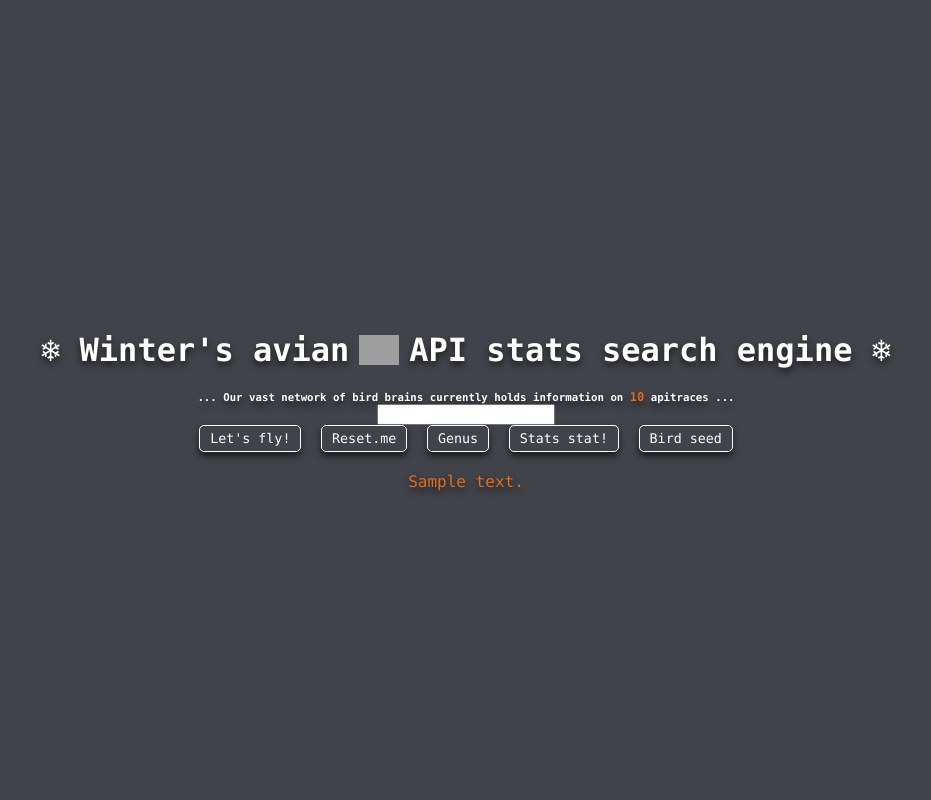
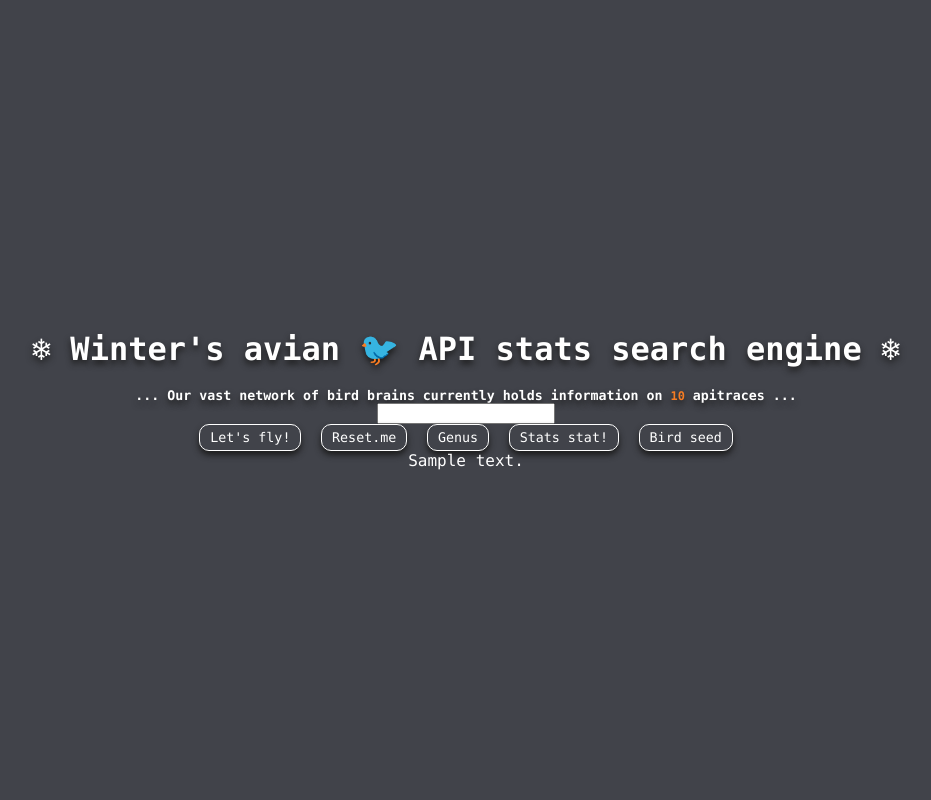
Before and after one commit to WinterSnowfall/tracestats, a Django app: template django/tracestats/templates/home.html in a window 1280 px wide. Shown: the whole page, without its empty margins (174-1105 px from the left). Run offline with Django 4.2, Linux system fonts and the light colour scheme; the template is opened without the code that fills it: most values are stand-ins (such as "Sample title", 1, 10 or a date in 2020); form fields are guessed from the names that the template uses; grey boxes are pictures that could not be loaded.

Commit message:
Adjust visual style and link functionality

```diff
--- a/django/tracestats/static/global.css
+++ b/django/tracestats/static/global.css
@@ -3,13 +3,16 @@
 }
 
 body, html {
-    height: 100vh;
     margin: 0;
     background-color: #41434a;
     color: white;
+    height: 100vh;
+    overflow-y: auto;
 }
 
 h1 {
+    margin-top: 0;
+    margin-bottom: 20px;
     text-shadow: 0 4px 6px #1c1c1c;
 }
 
@@ -27,7 +30,17 @@ button {
     background-color: #41434a;
     color: white;
     border: 1px solid white;
-    border-radius: 5px;
+    border-radius: 10px;
+    padding: 5px 10px;
+    box-shadow: 0 4px 6px #1c1c1c;
+    cursor: pointer;
+}
+
+.search-button-negative {
+    background-color: white;
+    color: #41434a;
+    border: 1px solid #41434a;
+    border-radius: 10px;
     padding: 5px 10px;
     box-shadow: 0 4px 6px #1c1c1c;
     cursor: pointer;
@@ -99,26 +109,17 @@ a:hover {
 }
 
 .color-stat {
-    color: #df6c1f;
+    color: #f57c23;
     font-weight: bold;
-    font-size: 12px;
+    font-size: 90%;
 }
 
 .container {
     display: flex;
+    min-height: 100vh;
     justify-content: center;
     align-items: center;
-    height: 100vh;
-    overflow-y: auto;
     text-align: center;
-}
-
-.logo-image {
-    margin-right: 10px;
-    margin-left: 10px;
-    max-width: 40px;
-    max-height: 40px;
-    user-select: none;
 }
 
 .tracestats-stats {
@@ -132,6 +133,19 @@ a:hover {
 
 .no-selection {
     user-select: none;
+}
+
+.no-margin {
+    margin: 0;
+}
+
+.table-margin {
+    margin-top: 30px;
+}
+
+.search-body {
+    margin-top: 60px;
+    margin-bottom: 60px;
 }
 
 .search-container {
@@ -195,16 +212,16 @@ a:hover {
     user-select: none;
 }
 
-.notification-info {
+.notification-success {
     margin-top: 20px;
     color: lightgreen;
     text-shadow: 0 4px 6px #1c1c1c;
     user-select: none;
 }
 
-.notification-highlight {
+.notification-info {
     margin-top: 20px;
-    color:#df6c1f;
+    color:#f57c23;
     text-shadow: 0 4px 6px #1c1c1c;
     user-select: none;
 }
--- a/django/tracestats/static/scripts.js
+++ b/django/tracestats/static/scripts.js
@@ -41,7 +41,7 @@ $(document).on('click', '#toggle-titles-list', function() {
         success: function(response) {
             if (response.content) {
                 $('#search-results').hide();
-                $('#notification-area').attr('class', 'notification-info');
+                $('#notification-area').attr('class', 'notification-none');
                 $('#notification-area').html('');
                 $('#stats-area').html('');
                 $('#file-upload-area').html('');
@@ -51,7 +51,7 @@ $(document).on('click', '#toggle-titles-list', function() {
                 $('#toggle-titles-list').attr('class', 'search-button-negative');
             } else {
                 $('#search-results').hide();
-                $('#notification-area').attr('class', 'notification-info');
+                $('#notification-area').attr('class', 'notification-none');
                 $('#notification-area').html('');
                 $('#titles-list-area').html('');
                 $('#toggle-titles-list').attr('class', 'search-button');
@@ -73,7 +73,7 @@ $(document).on('click', '#toggle-stats', function() {
         success: function(response) {
             if (response.content) {
                 $('#search-results').hide();
-                $('#notification-area').attr('class', 'notification-info');
+                $('#notification-area').attr('class', 'notification-none');
                 $('#notification-area').html('');
                 $('#titles-list-area').html('');
                 $('#file-upload-area').html('');
@@ -83,11 +83,11 @@ $(document).on('click', '#toggle-stats', function() {
                 $('#toggle-stats').attr('class', 'search-button-negative');
 
                 const backgroundColors = [
-                    '#FF5722', // Deep Orange
-                    '#FFC107', // Golden Yellow
+                    '#F57C23', // Light Orange
+                    '#FFEA00', // Bright Yellow
+                    '#33CC33', // Dark Green
                     '#FF3D00', // Dark Orange
-                    '#FFEA00', // Bright Yellow
-                    '#FF9800'  // Light Orange
+                    '#36B4E1', // Light Blue
                 ];
 
                 const ctx = $('#apiStatsPieChart')[0].getContext('2d');
@@ -108,12 +108,23 @@ $(document).on('click', '#toggle-stats', function() {
                     options: {
                         responsive: false,
                         plugins: {
+                            tooltip: {
+                                titleFont: {
+                                    family: 'Lucida Console',
+                                    size: 12
+                                },
+                                bodyFont: {
+                                    family: 'Lucida Console',
+                                    size: 12
+                                }
+                            },
                             legend: {
                                 display: true,
                                 position: 'right',
                                 labels: {
                                     font: {
-                                        family: 'Lucida Console'
+                                        family: 'Lucida Console',
+                                        size: 12
                                     },
                                     boxWidth: 20,
                                     padding: 15,
@@ -128,7 +139,7 @@ $(document).on('click', '#toggle-stats', function() {
                 });
             } else {
                 $('#search-results').hide();
-                $('#notification-area').attr('class', 'notification-info');
+                $('#notification-area').attr('class', 'notification-none');
                 $('#notification-area').html('');
                 $('#stats-area').html('');
                 $('#toggle-stats').attr('class', 'search-button');
@@ -149,7 +160,7 @@ $(document).on('click', '#toggle-file-upload', function() {
         success: function(response) {
             if (response.content) {
                 $('#search-results').hide();
-                $('#notification-area').attr('class', 'notification-info');
+                $('#notification-area').attr('class', 'notification-none');
                 $('#notification-area').html('');
                 $('#titles-list-area').html('');
                 $('#stats-area').html('');
@@ -159,7 +170,7 @@ $(document).on('click', '#toggle-file-upload', function() {
                 $('#toggle-file-upload').attr('class', 'search-button-negative');
             } else {
                 $('#search-results').hide();
-                $('#notification-area').attr('class', 'notification-info');
+                $('#notification-area').attr('class', 'notification-none');
                 $('#notification-area').html('');
                 $('#file-upload-area').html('');
                 $('#toggle-file-upload').attr('class', 'search-button');
@@ -189,11 +200,11 @@ $(document).on('click', '#upload-button', function() {
                 $('#upload-notification-area').attr('class', 'notification-error');
                 $('#upload-notification-area').html('Selected file size exceeds the 4 MB limit. Pick something else.');
             } else {
-                $('#upload-notification-area').attr('class', 'notification-info');
+                $('#upload-notification-area').attr('class', 'notification-none');
                 $('#upload-notification-area').html('');
             }
         } else {
-            $('#upload-notification-area').attr('class', 'notification-info');
+            $('#upload-notification-area').attr('class', 'notification-none');
             $('#upload-notification-area').html('');
         }
     }
@@ -203,11 +214,11 @@ $(document).on('click', '#reset-search-form', function() {
     removeURLSearchParameter()
     $('#search-results').hide();
     $('#id_search_input').attr('value', '');
-    $('#notification-area').attr('class', 'notification-info');
+    $('#notification-area').attr('class', 'notification-none');
     $('#notification-area').html('');
 });
 
 $(document).on('click', '#reset-upload-form', function() {
-    $('#upload-notification-area').attr('class', 'notification-info');
+    $('#upload-notification-area').attr('class', 'notification-none');
     $('#upload-notification-area').html('');
 });
--- a/django/tracestats/templates/file_upload.html
+++ b/django/tracestats/templates/file_upload.html
@@ -10,5 +10,5 @@
             <button id="reset-upload-form" type="reset" value="Reset">Clear.it</button>
         </div>
     </form>
-    <div id="upload-notification-area" class="notification-info"></div>
+    <div id="upload-notification-area" class="notification-none"></div>
 </div>
--- a/django/tracestats/templates/home.html
+++ b/django/tracestats/templates/home.html
@@ -12,10 +12,10 @@
 <div class="container">
     <div class="search-body">
         <div class="search-container">
-            <h1>❄ Winter's avian</h1><img class="logo-image" src="{% static 'logo.svg' %}"><h1>API stats search engine ❄</h1>
+            <h1>❄ Winter's avian 🐦 API stats search engine ❄</h1>
         </div>
         <div class="tracestats-stats">
-            <h6>... Our vast network of bird brains currently holds information on <span class="color-stat">{{ traces_total }}</span> apitraces ...</h6>
+            <h5 class="no-margin">... Our vast network of bird brains currently holds information on <span class="color-stat">{{ traces_total }}</span> apitraces ...</h5>
         </div>
         <form method="post">
             {% csrf_token %}
@@ -28,10 +28,10 @@
                 <button class="search-button" type="button" id="toggle-file-upload">Bird seed</button>
             </div>
         </form>
-        <div id="titles-list-area"></div>
-        <div id="stats-area"></div>
-        <div id="file-upload-area"></div>
-        <div class="search-results" id="search-results">
+        <div class="no-margin" id="titles-list-area"></div>
+        <div class="no-margin" id="stats-area"></div>
+        <div class="no-margin" id="file-upload-area"></div>
+        <div class="table-margin" id="search-results">
             <table>
                 <tr>
                     <th><b>#</b></th>
@@ -49,11 +49,11 @@
                     <td>{{ stat.trace.name }}</td>
                     <td>{{ stat.trace.api }}</td>
                     <td class="no-selection">
-                        <a href="{% url 'tracestats' %}?search={{ stat.trace.name }} !">🐦</a>
+                        <a href="{% url 'tracestats' %}?search={{ stat.trace.name|urlize }} !">🐦</a>
                     </td>
                     <td class="no-selection">
                         {% if stat.trace.link is None %}
-                            <a href="https://www.pcgamingwiki.com/w/index.php?search={{ stat.trace.name|pcgwize }}&title=Special:Search">🎮</a>
+                            <a href="https://www.pcgamingwiki.com/w/index.php?search={{ stat.trace.name|urlize }}&title=Special:Search">🎮</a>
                         {% else %}
                             <a href="{{ stat.trace.link }}">🎮</a>
                         {% endif %}
@@ -75,7 +75,7 @@
                 {% endfor %}
             </table>
         </div>
-        <div id="notification-area" class="{% if notification_type == 'error' %}notification-error{% elif notification_type == 'info' %}notification-info{% else %}notification-highlight{% endif %}">
+        <div id="notification-area" class="{{ notification_type }}">
             {{ notification_message }}
         </div>
     </div>
--- a/django/tracestats/templatetags/filters.py
+++ b/django/tracestats/templatetags/filters.py
@@ -3,7 +3,7 @@ from django import template
 register = template.Library()
 
 #TODO: May need to consider other URL-type substitutions here
-@register.filter(name='pcgwize')
+@register.filter(name='urlize')
 def pcgwize(value):
     if not value:
         return ''
```
Also changed, not shown: other parts of django/tracestats/static/global.css (+16 -16 lines), django/tracestats/templates/titles_list.html (+3 -8 lines), django/tracestats/views.py (+13 -10 lines), traceappnames.py (+30 -0 lines), README.md, 1 other file.
